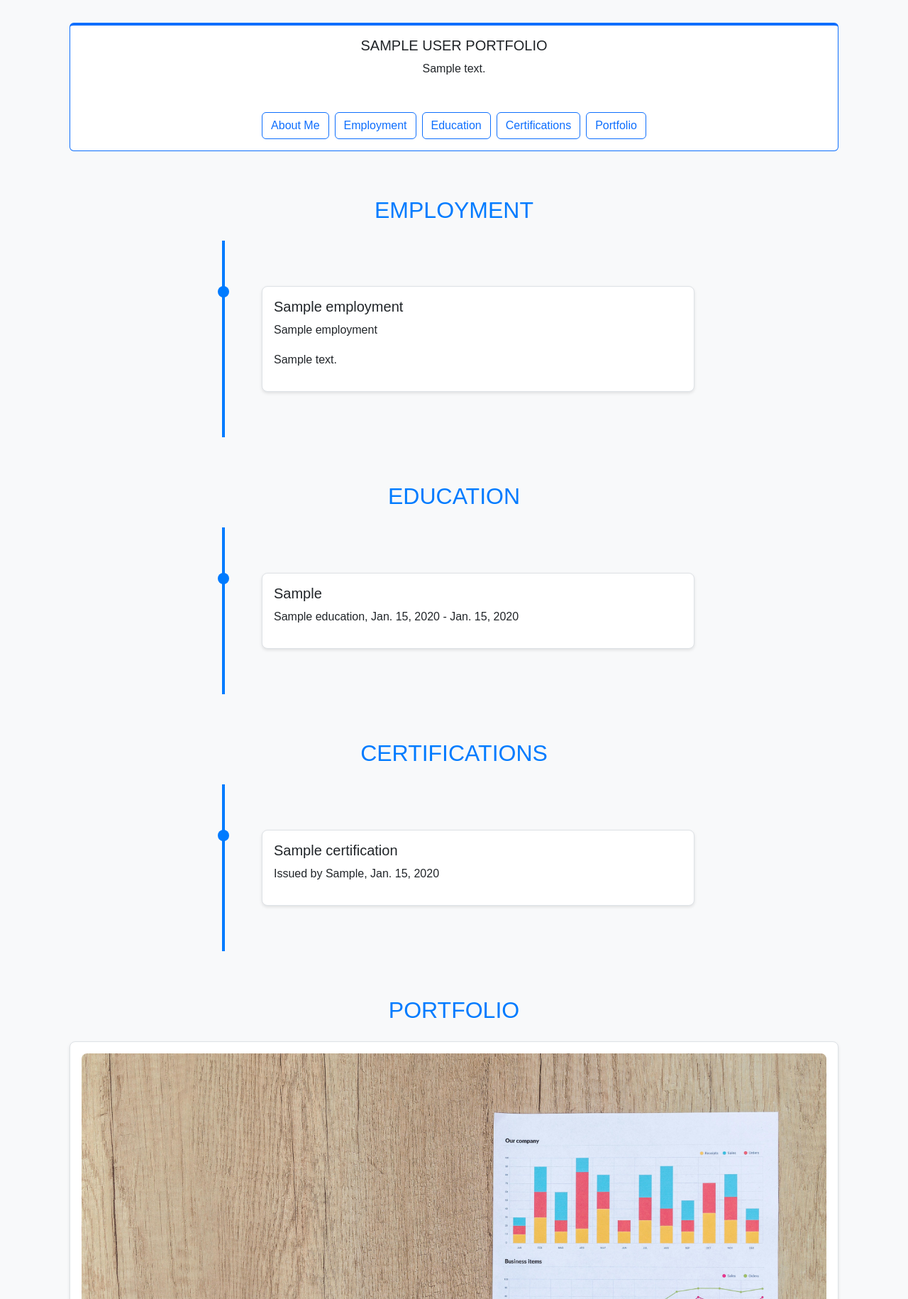
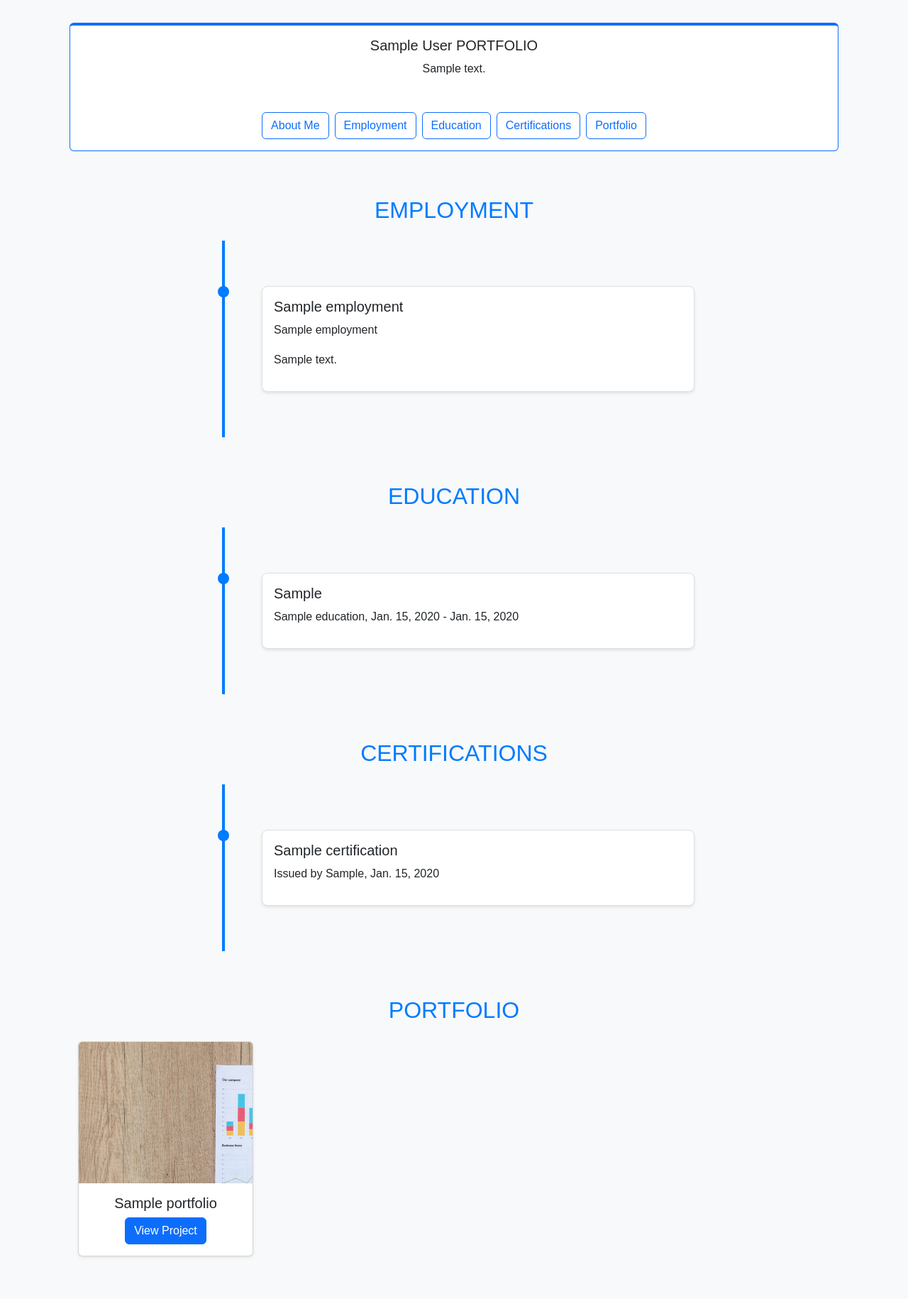
Before and after one commit to chrysanthusobinna/django-portfolio, a Django app: a page that uses portfolio_app/templates/user-portfolio.html in a window 1280 px wide. Shown: the part 90-1920 px from the top of the page at 71% size. Run offline with Django 4.2, Linux system fonts and the light colour scheme; tables that the repository leaves empty hold one stand-in row (values such as "Sample post").

Commit message:
refactor user-portfolio to Show data only when they exist for user-portfolio view and template, enhance Ensure equal height for portfolio cards

```diff
--- a/portfolio_app/templates/user-portfolio.html
+++ b/portfolio_app/templates/user-portfolio.html
@@ -9,23 +9,38 @@
 
         <div class="card border-primary text-center" style="border-top-width: 4px;">
             <div class="card-body">
-                <h5 class="card-title">{{ target_user.first_name|upper }} {{ target_user.last_name|upper }} PORTFOLIO</h5>
+                <h5 class="card-title">
+                    {% if target_user.first_name %}
+                    {{ target_user.first_name }}
+                    {% endif %}
+
+                    {% if target_user.last_name %}
+                    {{ target_user.last_name }}
+                    {% endif %}
+                    PORTFOLIO
+                </h5>
                 <p class="card-text">
+                    {% if about %}
                     {{ about.about }}
+                    {% endif %}
                 </p>
                 <div class="mt-5 d-flex flex-wrap justify-content-center gap-2">
-                <a href="#about" class="btn btn-outline-primary">About Me</a>
-                <a href="#employment" class="btn btn-outline-primary">Employment</a>
-                <a href="#education" class="btn btn-outline-primary">Education</a>
-                <a href="#certifications" class="btn btn-outline-primary">Certifications</a>
-                <a href="#portfolio" class="btn btn-outline-primary">Portfolio</a>
+                    <a href="#about" class="btn btn-outline-primary {% if not about %}d-none{% endif %}">About Me</a>
+                    <a href="#employment"
+                        class="btn btn-outline-primary {% if not employment %}d-none{% endif %}">Employment</a>
+                    <a href="#education"
+                        class="btn btn-outline-primary {% if not education %}d-none{% endif %}">Education</a>
+                    <a href="#certifications"
+                        class="btn btn-outline-primary {% if not certifications %}d-none{% endif %}">Certifications</a>
+                    <a href="#portfolio"
+                        class="btn btn-outline-primary {% if not portfolios %}d-none{% endif %}">Portfolio</a>
                 </div>
             </div>
         </div>
 
     </section>
 
-
+    {% if employment %}
     <!-- Employment Section -->
     <section id="employment">
         <h2 class="section-title">EMPLOYMENT</h2>
@@ -42,7 +57,9 @@
             {% endfor %}
         </div>
     </section>
+    {% endif %}
 
+    {% if education %}
     <!-- Education Section -->
     <section id="education">
         <h2 class="section-title">EDUCATION</h2>
@@ -58,7 +75,10 @@
             {% endfor %}
         </div>
     </section>
+    {% endif %}
 
+
+    {% if certifications %}
     <!-- Certifications Section -->
     <section id="certifications">
         <h2 class="section-title">CERTIFICATIONS</h2>
@@ -74,29 +94,38 @@
             {% endfor %}
         </div>
     </section>
+    {% endif %}
 
+    {% if portfolios %}
     <!-- Portfolio Section -->
     <section id="portfolio">
         <h2 class="section-title">PORTFOLIO</h2>
-    <div class="portfolio-grid">
+        <div class="container">
+            <div class="row">
                 {% for portfolio in portfolios %}
-        <div class="portfolio-item">
-            <img src="{% static 'images/default.jpg' %}" alt="{{ portfolio.title }}">
-            <h5>{{ portfolio.title }}</h5>
-            <!-- Add data attributes to pass the portfolio details to the modal -->
-            <a href="" class="btn btn-primary view-project"
-               data-title="{{ portfolio.title }}"
+                <div class="col-12 col-sm-6 col-md-4 col-lg-3 mb-4 d-flex align-items-stretch">
+                    <div class="card portfolio-card shadow-sm w-100">
+                        <img src="{% static 'images/default.jpg' %}" class="card-img-top" alt="{{ portfolio.title }}">
+                        <div class="card-body d-flex flex-column align-items-center justify-content-center text-center">
+                            <h5 class="card-title">{{ portfolio.title }}</h5>
+                            <a href="#" class="btn btn-primary view-project" data-title="{{ portfolio.title }}"
                                data-description="{{ portfolio.description }}"
                                data-link="{% if portfolio.link %}{{ portfolio.link }}{% else %}#{% endif %}"
                                data-image="{% static 'images/default.jpg' %}">
                                 View Project
                             </a>
                         </div>
+                    </div>
+                </div>
                 {% endfor %}
+
+            </div>
         </div>
     </section>
 
+    {% endif %}
 
+    {% if contact %}
     <!-- Contact Section -->
     <section id="contact" class="py-5 bg-light">
         <div class="container">
@@ -106,20 +135,33 @@
                 <div class="col-12 col-md-6 d-flex">
                     <div class="p-4 bg-white text-dark shadow-sm rounded w-100">
                         <ul class="list-unstyled">
+                            {% if contact.phone_number %}
                             <li class="mb-3">
                                 <i class="fas fa-phone-alt me-2 text-primary"></i> {{ contact.phone_number }}
                             </li>
+                            {% endif %}
+
+                            {% if contact.email_address %}
                             <li class="mb-3">
                                 <i class="fas fa-envelope me-2 text-primary"></i> {{ contact.email_address }}
                             </li>
+                            {% endif %}
+
+                            {% if contact.facebook_link %}
                             <li class="mb-3">
                                 <i class="fab fa-facebook me-2 text-primary"></i>
-                            <a href="{{ contact.facebook_link }}" class="text-decoration-none text-dark">Facebook</a>
+                                <a href="{{ contact.facebook_link }}"
+                                    class="text-decoration-none text-dark">Facebook</a>
                             </li>
+                            {% endif %}
+
+                            {% if contact.instagram_link %}
                             <li class="mb-3">
                                 <i class="fab fa-instagram me-2 text-primary"></i>
-                            <a href="{{ contact.instagram_link }}" class="text-decoration-none text-dark">Instagram</a>
+                                <a href="{{ contact.instagram_link }}"
+                                    class="text-decoration-none text-dark">Instagram</a>
                             </li>
+                            {% endif %}
                         </ul>
                     </div>
                 </div>
@@ -129,15 +171,18 @@
                         <form>
                             <div class="mb-3">
                                 <label for="name" class="form-label">Name</label>
-                            <input type="text" class="form-control" id="name" placeholder="Enter your name" required>
+                                <input type="text" class="form-control" id="name" placeholder="Enter your name"
+                                    required>
                             </div>
                             <div class="mb-3">
                                 <label for="email" class="form-label">Email</label>
-                            <input type="email" class="form-control" id="email" placeholder="Enter your email" required>
+                                <input type="email" class="form-control" id="email" placeholder="Enter your email"
+                                    required>
                             </div>
                             <div class="mb-3">
                                 <label for="message" class="form-label">Message</label>
-                            <textarea class="form-control" id="message" rows="4" placeholder="Enter your message" required></textarea>
+                                <textarea class="form-control" id="message" rows="4" placeholder="Enter your message"
+                                    required></textarea>
                             </div>
                             <button type="submit" class="btn btn-primary w-100">Send Message</button>
                         </form>
@@ -146,9 +191,12 @@
             </div>
         </div>
     </section>
+    {% endif %}
+
 
     <!-- Modal -->
-<div class="modal fade" id="viewPortfolioModal" tabindex="-1" role="dialog" aria-labelledby="viewPortfolioModalLabel" aria-hidden="true">
+    <div class="modal fade" id="viewPortfolioModal" tabindex="-1" role="dialog"
+        aria-labelledby="viewPortfolioModalLabel" aria-hidden="true">
         <div class="modal-dialog modal-lg" role="document">
             <div class="modal-content">
                 <div class="modal-header">
@@ -161,15 +209,14 @@
                     <p id="modalDescription"></p>
                 </div>
                 <div class="modal-footer d-flex justify-content-between">
-                <a id="modalLinkButton" href="#" target="_blank" class="btn btn-primary" style="display: none;">LINK</a>
+                    <a id="modalLinkButton" href="#" target="_blank" class="btn btn-primary"
+                        style="display: none;">LINK</a>
                     <button type="button" class="btn btn-secondary" data-bs-dismiss="modal">Close</button>
                 </div>
             </div>
         </div>
     </div>
 
-
 </div>
 
-
 {% endblock %}
--- a/portfolio_app/views.py
+++ b/portfolio_app/views.py
@@ -8,13 +8,13 @@ def home(request):
 def user_profile(request, username):
     target_user = get_object_or_404(User, username=username)
 
-    # Get the related data for the user
-    about = About.objects.filter(user=target_user).first()
-    employment = Employment.objects.filter(user=target_user)
-    certifications = Certification.objects.filter(user=target_user)
-    education = Education.objects.filter(user=target_user)
-    portfolios = Portfolio.objects.filter(user=target_user)
-    contact = Contact.objects.filter(user=target_user).first()
+    # Get the related data for the user, or set to None if not found
+    about = About.objects.filter(user=target_user).first() or None
+    employment = Employment.objects.filter(user=target_user) or None
+    certifications = Certification.objects.filter(user=target_user) or None
+    education = Education.objects.filter(user=target_user) or None
+    portfolios = Portfolio.objects.filter(user=target_user) or None
+    contact = Contact.objects.filter(user=target_user).first() or None
 
     context = {
         'target_user': target_user,
--- a/static/css/styles.css
+++ b/static/css/styles.css
@@ -164,3 +164,24 @@ button.btn {
 .nav-link:hover {
     color: #f8f9fa;
 }
+
+.portfolio-item img {
+    height: auto;
+    max-height: 250px;
+    object-fit: cover;
+}
+
+
+.portfolio-card {
+    display: flex;
+    flex-direction: column;
+    justify-content: space-between;
+}
+
+.portfolio-card .card-body {
+    flex: 1;
+}
+
+.portfolio-card .card-body .btn {
+    margin-top: auto;
+}
```
Also changed, not shown: static/images/default.jpg. Lines whose indentation alone changed are shown as unchanged.
